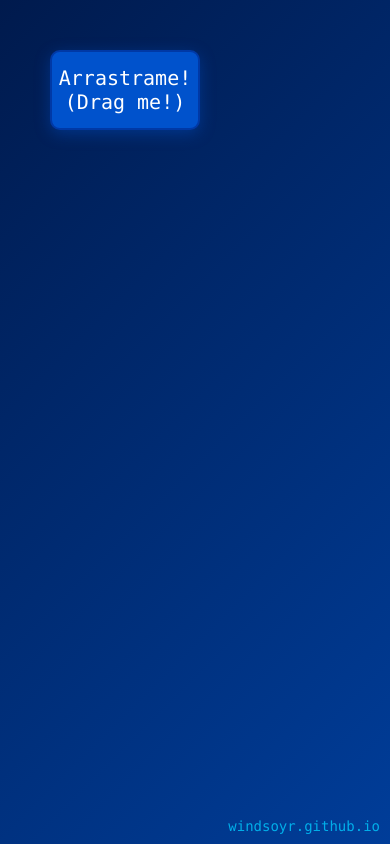
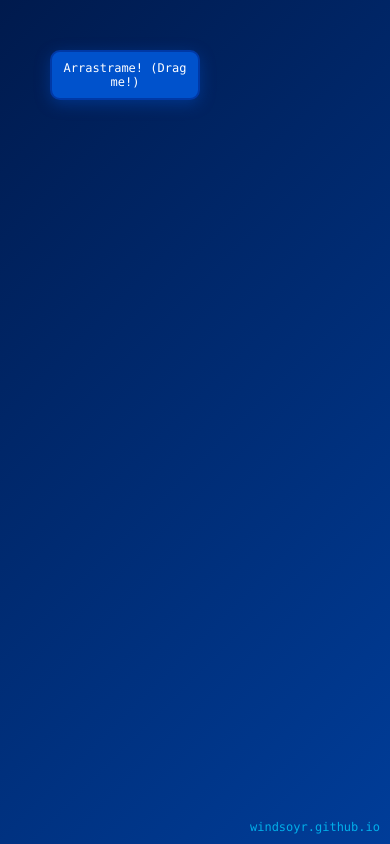
Before and after one commit to zanflipper862/zanflipper862.github.io, a plain HTML site: page index.html in a window 390 px wide. Drawn offline with Linux system fonts and the light colour scheme.

Commit message:
Make button responsive for mobile devices

```diff
--- a/index.html
+++ b/index.html
@@ -2,6 +2,7 @@
 <html lang="es">
 <head>
 <meta charset="UTF-8">
+<meta name="viewport" content="width=device-width, initial-scale=1.0">
 <title>Drag me</title>
 <style>
   body {
@@ -12,8 +13,9 @@
   }
 
   #btn {
-    width: 150px;
-    height: 80px;
+    width: 80vw;
+    max-width: 150px;
+    height: 60px;
     background: #0052cc;
     border: 2px solid #0039a6;
     border-radius: 10px;
@@ -21,16 +23,14 @@
     left: 50px;
     top: 50px;
     display: flex;
-    /* ensure multi-line text is centered */
     flex-direction: column;
     align-items: center;
     justify-content: center;
-    /* fallback centering for inline text wrapping */
     text-align: center;
     box-sizing: border-box;
     padding: 6px 8px;
     font-family: Consolas;
-    font-size: 20px;
+    font-size: clamp(14px, 4vw, 20px);
     color: #ffffff;
     cursor: grab;
     user-select: none;
@@ -53,8 +53,16 @@
     right: 10px;
     color: #00ccff;
     font-family: Consolas;
-    font-size: 14px;
+    font-size: clamp(12px, 3vw, 14px);
     opacity: 0.8;
+  }
+
+  @media (max-width: 480px) {
+    #btn {
+      width: 70vw;
+      height: 50px;
+      font-size: 12px;
+    }
   }
 </style>
 </head>
```
